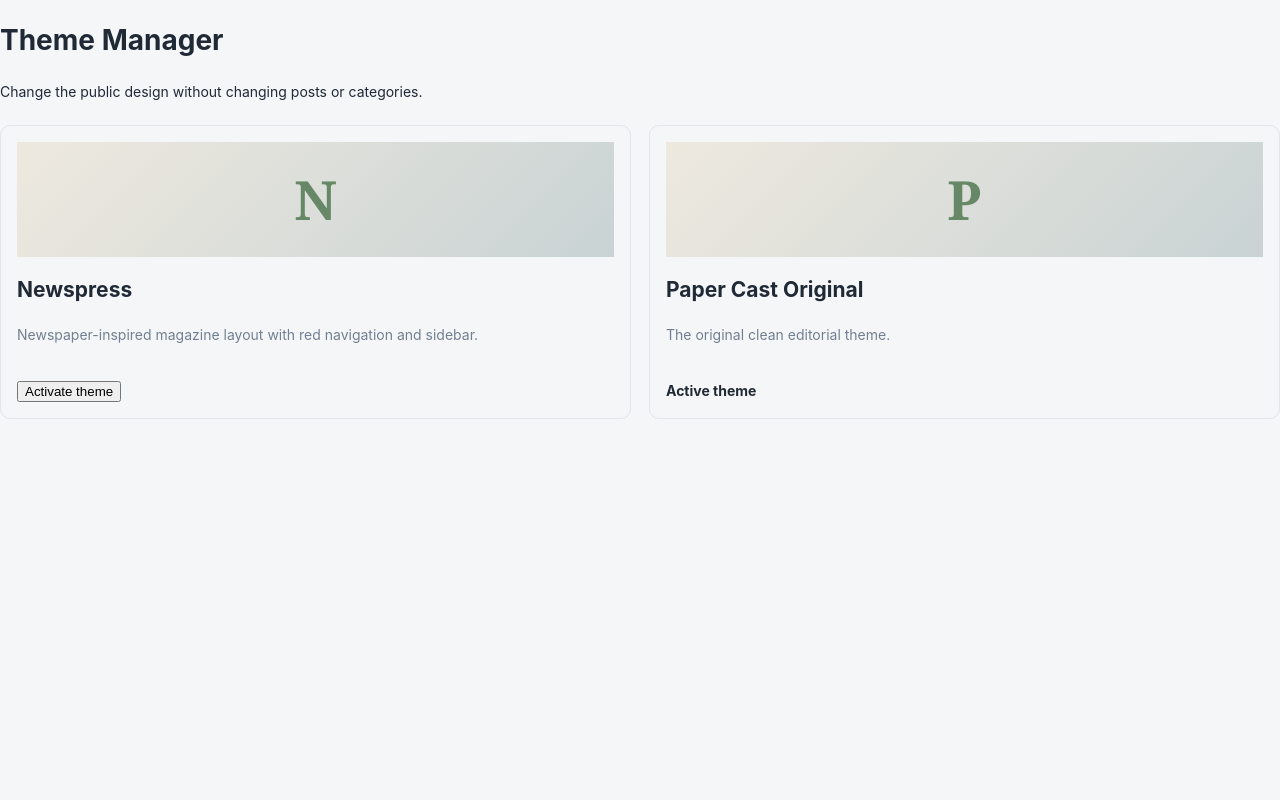
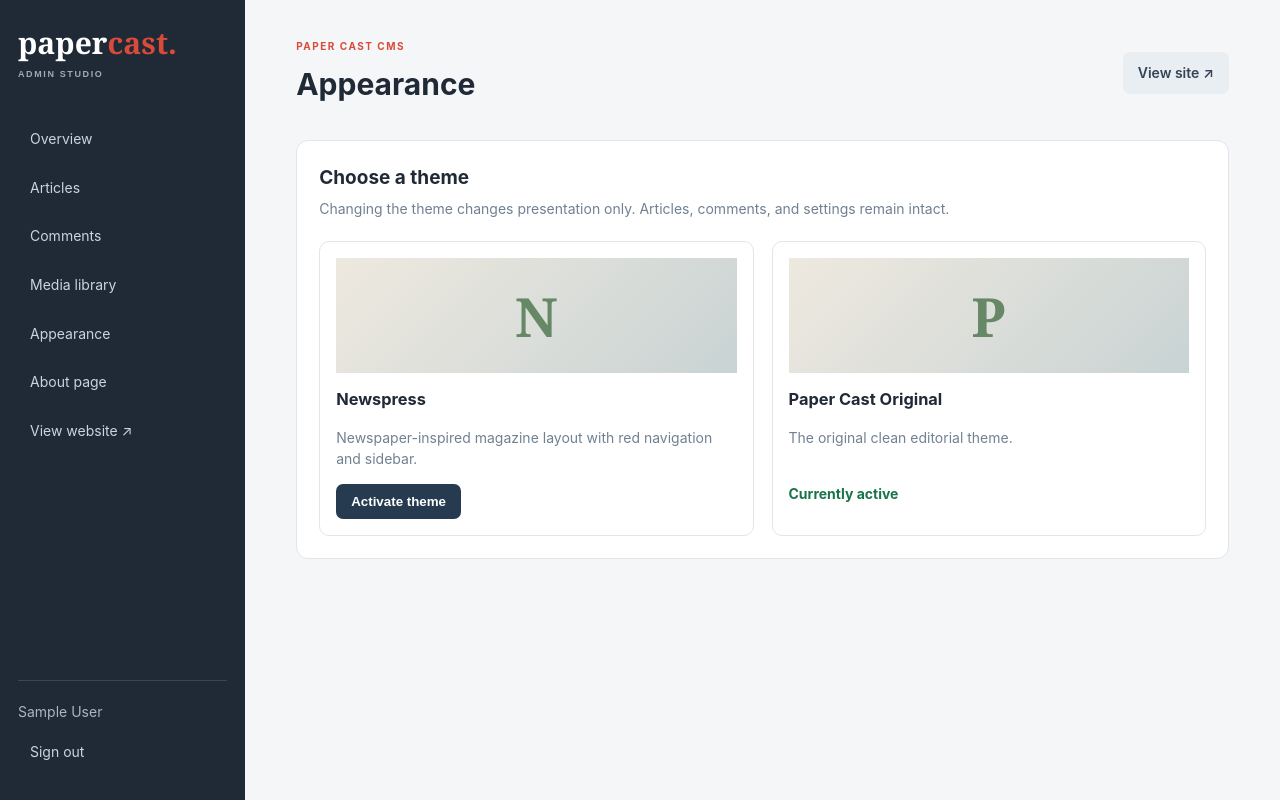
Before and after one commit to getadventures/paper-cast, a PHP site: page /admin/appearance/ in a window 1280 px wide. Run offline with PHP 8.4, Linux system fonts and the light colour scheme; the visitor is signed in with stand-in values (Sample User, id 1); data comes from the database, SQL or seed files in the repository.

Commit message:
Complete Paper Cast CMS features

```diff
--- a/admin/appearance/index.php
+++ b/admin/appearance/index.php
@@ -1,9 +1,4 @@
 <?php
 declare(strict_types=1);
-require dirname(__DIR__, 2) . '/config/bootstrap.php';
-if (empty($_SESSION['admin_id'])) {
-    http_response_code(403);
-    exit('Admin authentication is not configured yet.');
-}
-$themes = $themeManager->all();
-?><!doctype html><html lang="en"><head><meta charset="utf-8"><meta name="viewport" content="width=device-width,initial-scale=1"><title>Theme Manager · Paper Cast</title><link rel="stylesheet" href="<?= e(site_url('admin/assets/admin.css')) ?>"></head><body><main class="panel"><h1>Theme Manager</h1><p>Change the public design without changing posts or categories.</p><div class="themes"><?php foreach ($themes as $theme): ?><article><div class="preview"><?= e(strtoupper(substr($theme['name'], 0, 1))) ?></div><h2><?= e($theme['name']) ?></h2><p><?= e($theme['description'] ?? '') ?></p><?php if (($activeTheme['slug'] ?? '') === $theme['slug']): ?><strong>Active theme</strong><?php else: ?><form method="post" action="save.php"><input type="hidden" name="theme" value="<?= e($theme['slug']) ?>"><input type="hidden" name="_token" value="<?= e($_SESSION['csrf_token'] ?? '') ?>"><button>Activate theme</button></form><?php endif ?></article><?php endforeach ?></div></main></body></html>
+require dirname(__DIR__,2).'/config/bootstrap.php';require dirname(__DIR__,2).'/app/admin.php';$admin=admin_require($pdo);$themes=$themeManager->all();
+admin_header('Appearance',$admin);admin_show_flash(); ?><section class="content-card"><h2>Choose a theme</h2><p>Changing the theme changes presentation only. Articles, comments, and settings remain intact.</p><div class="themes"><?php foreach($themes as $theme): ?><article><div class="preview"><?= e(strtoupper(substr($theme['name'],0,1))) ?></div><h3><?= e($theme['name']) ?></h3><p><?= e($theme['description']??'') ?></p><?php if(($activeTheme['slug']??'')===$theme['slug']): ?><strong class="active-label">Currently active</strong><?php else: ?><form method="post" action="<?= e(admin_url('appearance/save.php')) ?>"><?= admin_csrf_field() ?><input type="hidden" name="theme" value="<?= e($theme['slug']) ?>"><button class="button">Activate theme</button></form><?php endif ?></article><?php endforeach ?></div></section><?php admin_footer(); ?>
```
